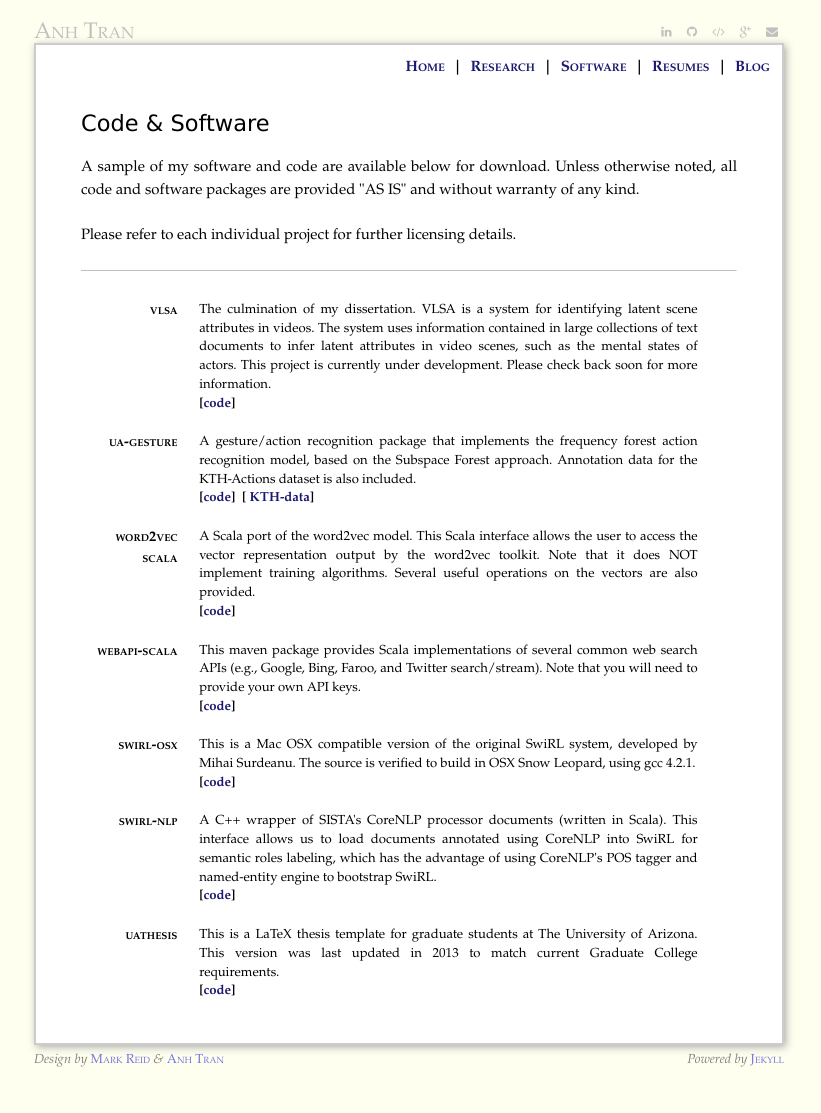
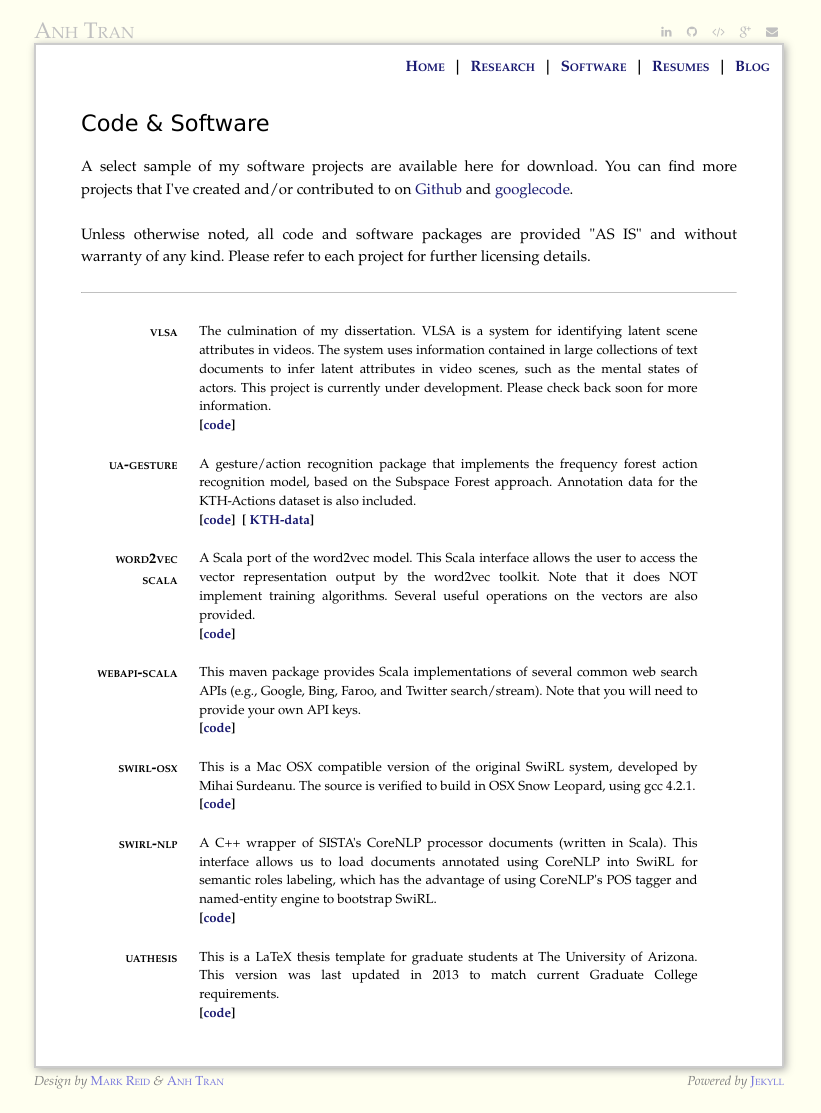
Before and after one commit to trananh/trananh.github.io, a Jekyll site: the page built from software.html, in a window 1280 px wide. Shown: the whole page, without its empty margins (231-1052 px from the left). Built offline with Jekyll 4.4.1, drawn with Linux system fonts in a browser that asks for light colours; before the commit the page ends 1090 px from its top, so only the background shows below that.

Commit message:
Updated software contents.

```diff
--- a/software.html
+++ b/software.html
@@ -7,12 +7,14 @@ title: Anh's Software
 <h1>Code & Software</h1>
 
 <div>
-    <p>A sample of my software and code are available below for download.
-        Unless otherwise noted, all code and software packages are provided "AS IS" and
-        without warranty of any kind.
-        </p>
-    <p>
-        Please refer to each individual project for further licensing details.
+    <p>A select sample of my software projects are available here for download. You can
+        find more projects that I've created and/or contributed to on
+        <a href="https://github.com/trananh" target="_blank">Github</a> and
+        <a href="https://code.google.com/u/109154443717173369460/" target="_blank">googlecode</a>.
+    </p>
+    <p>Unless otherwise noted, all code and software packages are provided "AS IS" and
+        without warranty of any kind. Please refer to each project for further
+        licensing details.
     </p>
 </div>
 
```
